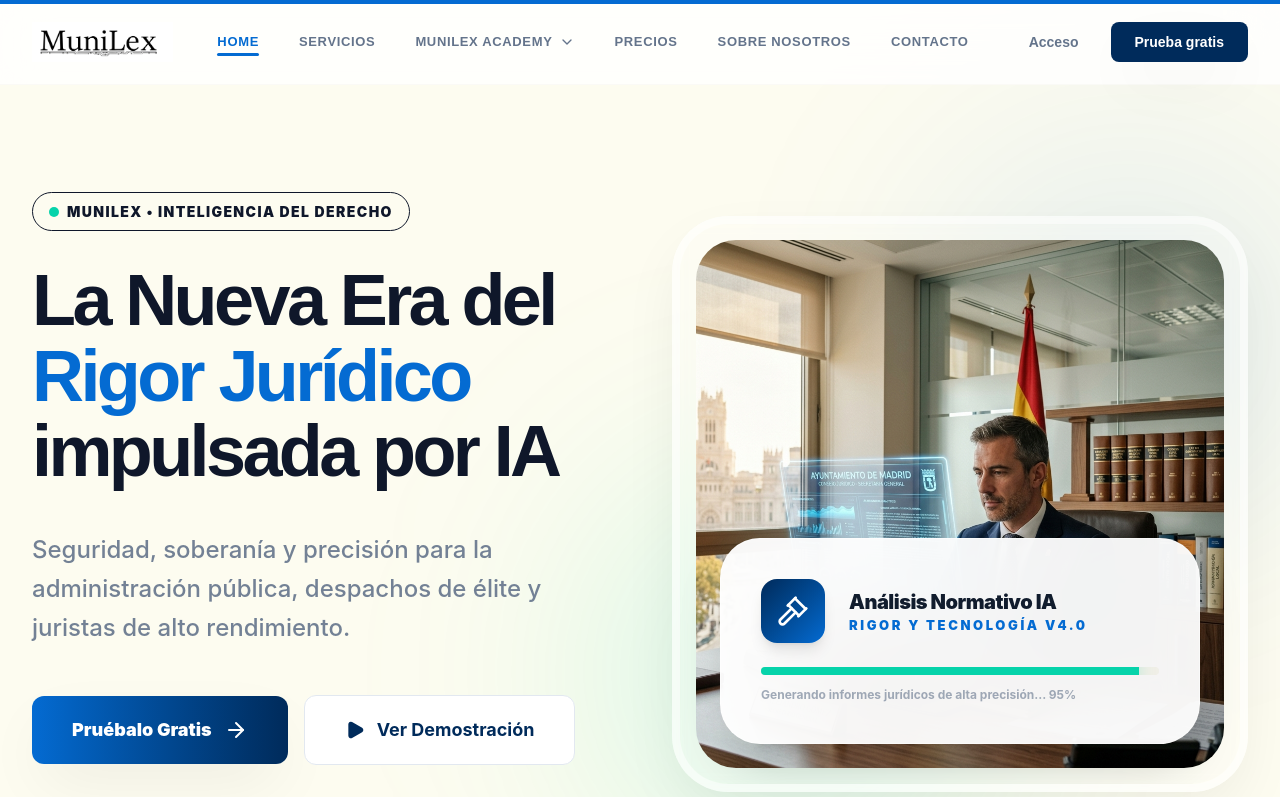
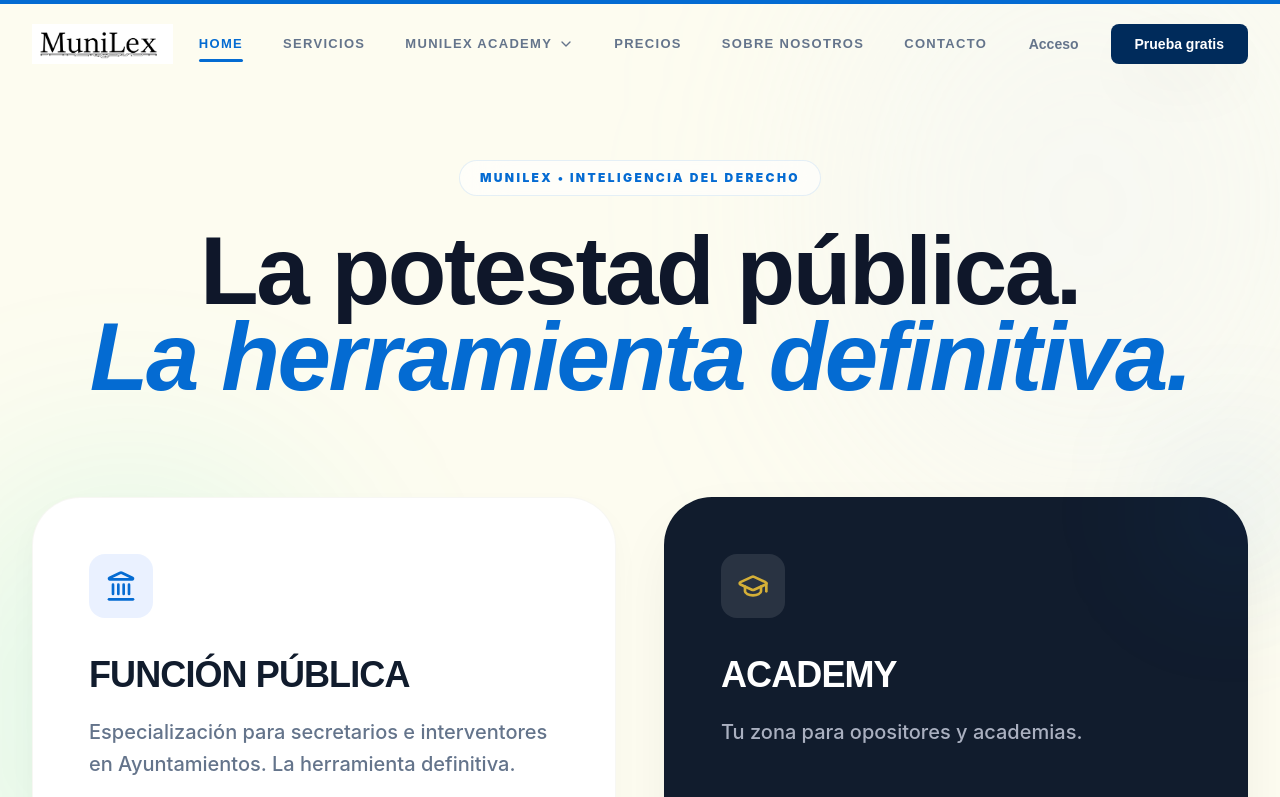
Before and after one commit to automatizacionesnunez-byte/Munilex-Academy-web, a React (Vite) app: page / in a window 1280 px wide. Shown: the top 797 px of the page. Built offline with nearby package versions, Linux system fonts and the light colour scheme.

Commit message:
feat: complete Home and Hero redesign (two-column layout, transparent navbar)

```diff
--- a/src/components/Hero.tsx
+++ b/src/components/Hero.tsx
@@ -1,106 +1,90 @@
 import { motion } from 'framer-motion';
-import { ShieldCheck, ArrowRight, Play, Gavel } from 'lucide-react';
+import { ArrowRight, Landmark, GraduationCap } from 'lucide-react';
+import { Link } from 'react-router-dom';
 
 const Hero = () => {
-  const DEMO_LINK = "https://wa.me/34605392912?text=Hola,%20me%20gustaría%20solicitar%20una%20demostración%20para%20mi%20Ayuntamiento.";
-
   return (
-    <section className="relative pt-32 pb-20 md:pt-48 md:pb-32 overflow-hidden bg-surface">
-      <div className="max-w-7xl mx-auto px-6 md:px-8 grid grid-cols-1 lg:grid-cols-2 gap-16 items-center">
-        <motion.div
-          initial={{ opacity: 0, x: -50 }}
-          animate={{ opacity: 1, x: 0 }}
-          transition={{ duration: 0.8, ease: "easeOut" }}
-          className="z-10 text-center lg:text-left"
-        >
-          <div className="inline-flex items-center gap-2 px-4 py-2 rounded-full bg-secondary-container/20 text-on-secondary-container text-[14px] font-black tracking-widest uppercase mb-8 border border-secondary-container/30">
-            <span className="relative flex h-2.5 w-2.5">
-              <span className="animate-ping absolute inline-flex h-full w-full rounded-full bg-secondary-cyan opacity-75"></span>
-              <span className="relative inline-flex rounded-full h-2.5 w-2.5 bg-secondary-cyan"></span>
-            </span>
-            Munilex • Inteligencia del Derecho
+    <section className="relative min-h-[90vh] flex items-center pt-20 overflow-hidden bg-surface">
+      {/* Subtle Background Elements */}
+      <div className="absolute top-0 left-0 w-full h-full overflow-hidden pointer-events-none">
+        <div className="absolute -top-[10%] -right-[5%] w-[40%] h-[60%] bg-primary-fixed/30 blur-[120px] rounded-full opacity-50" />
+        <div className="absolute bottom-[5%] -left-[5%] w-[30%] h-[50%] bg-secondary-cyan/10 blur-[100px] rounded-full" />
       </div>
 
-          <h1 className="font-manrope font-extrabold text-5xl md:text-6xl lg:text-7xl text-on-surface leading-[1.05] tracking-tighter mb-10">
-            La Nueva Era del <span className="text-primary-container">Rigor Jurídico</span> impulsada por IA
-          </h1>
+      <div className="max-w-7xl mx-auto px-6 md:px-8 w-full relative z-10 py-20">
+        <div className="text-center mb-16 md:mb-24">
+          <motion.div
+            initial={{ opacity: 0, y: 20 }}
+            animate={{ opacity: 1, y: 0 }}
+            className="inline-flex items-center gap-2 px-5 py-2 rounded-full glass border border-primary-container/10 text-primary-container text-[12px] font-black tracking-[0.2em] uppercase mb-8"
+          >
+            MUNILEX • INTELIGENCIA DEL DERECHO
+          </motion.div>
 
-          <p className="text-xl md:text-2xl text-on-surface-variant mb-12 max-w-2xl leading-relaxed font-inter font-medium opacity-90">
-            Seguridad, soberanía y precisión para la administración pública, despachos de élite y juristas de alto rendimiento.
+          <motion.h1
+            initial={{ opacity: 0, y: 30 }}
+            animate={{ opacity: 1, y: 0 }}
+            transition={{ delay: 0.1 }}
+            className="text-5xl md:text-7xl lg:text-8xl font-black text-on-surface leading-[0.9] tracking-tight mb-8"
+          >
+            La potestad pública.<br/>
+            <span className="text-primary-container italic">La herramienta definitiva.</span>
+          </motion.h1>
+        </div>
+
+        <div className="grid grid-cols-1 md:grid-cols-2 gap-8 md:gap-12">
+          {/* Column 1: Función Pública */}
+          <motion.div
+            initial={{ opacity: 0, x: -30 }}
+            animate={{ opacity: 1, x: 0 }}
+            transition={{ delay: 0.3 }}
+            className="group relative"
+          >
+            <div className="h-full p-10 md:p-14 rounded-[3rem] bg-white border border-surface-variant/50 shadow-ambient hover:shadow-premium transition-all duration-500 flex flex-col items-start text-left">
+              <div className="w-16 h-16 bg-primary-fixed/50 rounded-2xl flex items-center justify-center text-primary-container mb-10 group-hover:scale-110 transition-transform duration-500">
+                <Landmark className="w-8 h-8" />
+              </div>
+              <h2 className="text-3xl md:text-4xl font-black text-secondary mb-6 tracking-tight uppercase">Función Pública</h2>
+              <p className="text-xl text-on-surface-variant font-medium leading-relaxed mb-12 flex-grow">
+                Especialización para secretarios e interventores en Ayuntamientos. La herramienta definitiva.
               </p>
-
-          <div className="flex flex-col sm:flex-row items-center gap-4 justify-center lg:justify-start">
               <a
-              href="https://munilex.lovable.app/auth/register"
-              className="w-full sm:w-auto px-10 py-5 bg-gradient-to-r from-primary-container to-primary text-white font-black rounded-xl text-lg shadow-premium hover:shadow-2xl hover:scale-105 active:scale-95 transition-all flex items-center justify-center gap-3"
+                href="https://munilex.lovable.app/auth/login"
+                className="w-full sm:w-auto px-10 py-5 bg-on-surface text-white font-black rounded-2xl text-xs uppercase tracking-widest shadow-premium hover:shadow-2xl hover:scale-105 active:scale-95 transition-all flex items-center justify-center gap-4"
               >
-              Pruébalo Gratis
-              <ArrowRight className="w-6 h-6" />
-            </a>
-            <a
-              href={DEMO_LINK}
-              target="_blank"
-              rel="noopener noreferrer"
-              className="w-full sm:w-auto px-10 py-5 border border-outline-variant bg-surface-lowest text-primary font-bold rounded-xl text-lg hover:bg-surface-low transition-all flex items-center justify-center gap-3"
-            >
-              <Play className="w-5 h-5 fill-current" />
-              Ver Demostración
+                Acceso Profesional
+                <ArrowRight className="w-5 h-5" />
               </a>
             </div>
-
-          <p className="mt-8 text-sm text-on-surface-variant font-bold flex items-center justify-center lg:justify-start gap-2 opacity-60">
-            <ShieldCheck className="w-4 h-4" />
-            Sin tarjeta de crédito • 15 consultas mensuales sin compromiso
-          </p>
           </motion.div>
 
+          {/* Column 2: Academy */}
           <motion.div
-          initial={{ opacity: 0, scale: 0.95 }}
-          animate={{ opacity: 1, scale: 1 }}
-          transition={{ duration: 1, delay: 0.2 }}
-          className="relative mt-20 lg:mt-0"
+            initial={{ opacity: 0, x: 30 }}
+            animate={{ opacity: 1, x: 0 }}
+            transition={{ delay: 0.4 }}
+            className="group relative"
           >
-          {/* Decorative Blur */}
-          <div className="absolute -top-20 -right-20 w-[400px] h-[400px] bg-primary-container/20 rounded-full blur-[120px] animate-pulse" />
-          <div className="absolute -bottom-20 -left-20 w-[400px] h-[400px] bg-secondary-cyan/15 rounded-full blur-[120px]" />
+            <div className="h-full p-10 md:p-14 rounded-[3rem] bg-secondary text-white border border-secondary/10 shadow-premium hover:translate-y-[-4px] transition-all duration-500 flex flex-col items-start text-left overflow-hidden">
+              <div className="absolute top-0 right-0 w-32 h-32 bg-primary-container/10 rounded-full blur-3xl -translate-y-12 translate-x-12" />
 
-          <div className="relative z-10 rounded-[3.5rem] overflow-hidden shadow-premium group border-8 border-white/50 bg-white/20 backdrop-blur-sm p-4">
-            <img
-              src="/hero_secretary.png"
-              alt="Secretario de Ayuntamiento con Munilex AI"
-              className="w-full aspect-[4/5] md:aspect-square object-cover rounded-[2.5rem] transition-transform duration-1000 group-hover:scale-105 shadow-inner"
-            />
-
-            {/* Floating Premium Card */}
-            <motion.div
-              initial={{ x: 60, opacity: 0 }}
-              animate={{ x: 0, opacity: 1 }}
-              transition={{ delay: 1.2, duration: 0.8 }}
-              className="absolute bottom-10 left-10 right-10 bg-white/95 backdrop-blur-2xl p-10 rounded-[2.5rem] border border-white/40 shadow-2xl flex flex-col gap-6"
+              <div className="w-16 h-16 bg-white/10 rounded-2xl flex items-center justify-center text-[#d4af37] mb-10 group-hover:scale-110 transition-transform duration-500">
+                <GraduationCap className="w-8 h-8" />
+              </div>
+              <h2 className="text-3xl md:text-4xl font-black text-white mb-6 tracking-tight uppercase">Academy</h2>
+              <p className="text-xl text-on-primary-container/70 font-medium leading-relaxed mb-12 flex-grow">
+                Tu zona para opositores y academias.
+              </p>
+              <Link
+                to="/academy"
+                className="w-full sm:w-auto px-10 py-5 bg-[#d4af37] text-secondary font-black rounded-2xl text-xs uppercase tracking-widest shadow-[0_10px_30px_rgba(212,175,55,0.3)] hover:shadow-[0_15px_40px_rgba(212,175,55,0.4)] hover:scale-105 active:scale-95 transition-all flex items-center justify-center gap-4"
               >
-              <div className="flex items-center gap-6">
-                <div className="w-16 h-16 bg-gradient-to-br from-primary to-primary-container rounded-2xl flex items-center justify-center text-white shadow-lg animate-pulse-slow">
-                  <Gavel className="w-8 h-8" />
-                </div>
-                <div>
-                  <div className="text-xl font-black text-secondary tracking-tight">Análisis Normativo IA</div>
-                  <div className="text-[13px] font-black uppercase tracking-[0.2em] text-primary-container">Rigor y Tecnología v4.0</div>
-                </div>
-              </div>
-              <div className="space-y-3">
-                <div className="h-2 bg-surface-variant rounded-full w-full overflow-hidden">
-                  <motion.div
-                    initial={{ width: 0 }}
-                    animate={{ width: "95%" }}
-                    transition={{ delay: 2, duration: 1.5 }}
-                    className="h-full bg-secondary-cyan shadow-[0_0_15px_rgba(6,211,170,0.5)]"
-                  />
-                </div>
-                <div className="text-xs font-bold text-on-surface-variant opacity-60">Generando informes jurídicos de alta precisión... 95%</div>
+                Accede a tu zona
+                <ArrowRight className="w-5 h-5" />
+              </Link>
             </div>
           </motion.div>
         </div>
-        </motion.div>
       </div>
     </section>
   );
--- a/src/components/Navbar.tsx
+++ b/src/components/Navbar.tsx
@@ -1,8 +1,20 @@
-import { motion } from 'framer-motion';
+import { useState, useEffect } from 'react';
+import { motion, AnimatePresence } from 'framer-motion';
 import { Link, NavLink } from 'react-router-dom';
-import { ChevronDown } from 'lucide-react';
+import { ChevronDown, Menu, X } from 'lucide-react';
 
 const Navbar = () => {
+  const [isScrolled, setIsScrolled] = useState(false);
+  const [isMobileMenuOpen, setIsMobileMenuOpen] = useState(false);
+
+  useEffect(() => {
+    const handleScroll = () => {
+      setIsScrolled(window.scrollY > 50);
+    };
+    window.addEventListener('scroll', handleScroll);
+    return () => window.removeEventListener('scroll', handleScroll);
+  }, []);
+
   const navItems = [
     { name: 'Home', path: '/' },
     { name: 'Servicios', path: '/servicios' },
@@ -23,8 +35,12 @@ const Navbar = () => {
   ];
 
   return (
-    <nav className="fixed top-0 w-full z-50 bg-white/80 backdrop-blur-xl border-b border-surface-variant/30 font-manrope">
-      <div className="max-w-7xl mx-auto px-6 md:px-8 py-4 flex justify-between items-center">
+    <nav className={`fixed top-0 w-full z-50 transition-all duration-500 font-manrope ${
+      isScrolled
+        ? 'bg-white/80 backdrop-blur-xl border-b border-surface-variant/30 py-4 shadow-ambient'
+        : 'bg-transparent border-transparent py-6'
+    }`}>
+      <div className="max-w-7xl mx-auto px-6 md:px-8 flex justify-between items-center">
         <Link to="/" className="flex items-center gap-3">
           <img
             src="/munilex_logo_new.png"
@@ -33,13 +49,13 @@ const Navbar = () => {
           />
         </Link>
 
-        <div className="hidden md:flex items-center gap-10 text-[13px] font-bold uppercase tracking-wider text-on-surface-variant">
+        <div className="hidden md:flex items-center gap-10 text-[13px] font-extrabold uppercase tracking-widest text-on-surface-variant">
           {navItems.map((item) => (
             <div key={item.name} className="relative group">
               <NavLink
                 to={item.path}
                 className={({ isActive }) =>
-                  `flex items-center gap-1 relative transition-all duration-300 hover:text-primary-container py-4 ${isActive ? 'text-primary-container' : ''}`
+                  `flex items-center gap-1 relative transition-all duration-300 hover:text-primary-container ${isActive ? 'text-primary-container' : ''}`
                 }
               >
                 {({ isActive }) => (
@@ -49,7 +65,7 @@ const Navbar = () => {
                     {isActive && (
                       <motion.div
                         layoutId="nav-underline"
-                        className="absolute bottom-3 left-0 w-full h-[3px] bg-primary-container rounded-full"
+                        className="absolute -bottom-2 left-0 w-full h-[3px] bg-primary-container rounded-full"
                       />
                     )}
                   </>
@@ -88,8 +104,55 @@ const Navbar = () => {
           >
             Prueba gratis
           </a>
+
+          <button
+            className="md:hidden text-on-surface"
+            onClick={() => setIsMobileMenuOpen(!isMobileMenuOpen)}
+          >
+            {isMobileMenuOpen ? <X /> : <Menu />}
+          </button>
         </div>
       </div>
+
+      {/* Mobile Menu */}
+      <AnimatePresence>
+        {isMobileMenuOpen && (
+          <motion.div
+            initial={{ opacity: 0, height: 0 }}
+            animate={{ opacity: 1, height: 'auto' }}
+            exit={{ opacity: 0, height: 0 }}
+            className="md:hidden bg-white border-b border-surface-variant/30 overflow-hidden"
+          >
+            <div className="px-6 py-8 flex flex-col gap-6">
+              {navItems.map((item) => (
+                <div key={item.name}>
+                  <Link
+                    to={item.path}
+                    className="text-lg font-bold text-on-surface"
+                    onClick={() => setIsMobileMenuOpen(false)}
+                  >
+                    {item.name}
+                  </Link>
+                  {item.subItems && (
+                    <div className="mt-4 ml-4 flex flex-col gap-3 border-l-2 border-surface-variant/30 pl-4">
+                      {item.subItems.map((sub) => (
+                        <Link
+                          key={sub.name}
+                          to={sub.path}
+                          className="text-on-surface-variant font-medium text-sm"
+                          onClick={() => setIsMobileMenuOpen(false)}
+                        >
+                          {sub.name}
+                        </Link>
+                      ))}
+                    </div>
+                  )}
+                </div>
+              ))}
+            </div>
+          </motion.div>
+        )}
+      </AnimatePresence>
     </nav>
   );
 };
```
Lines whose indentation alone changed are shown as unchanged.
